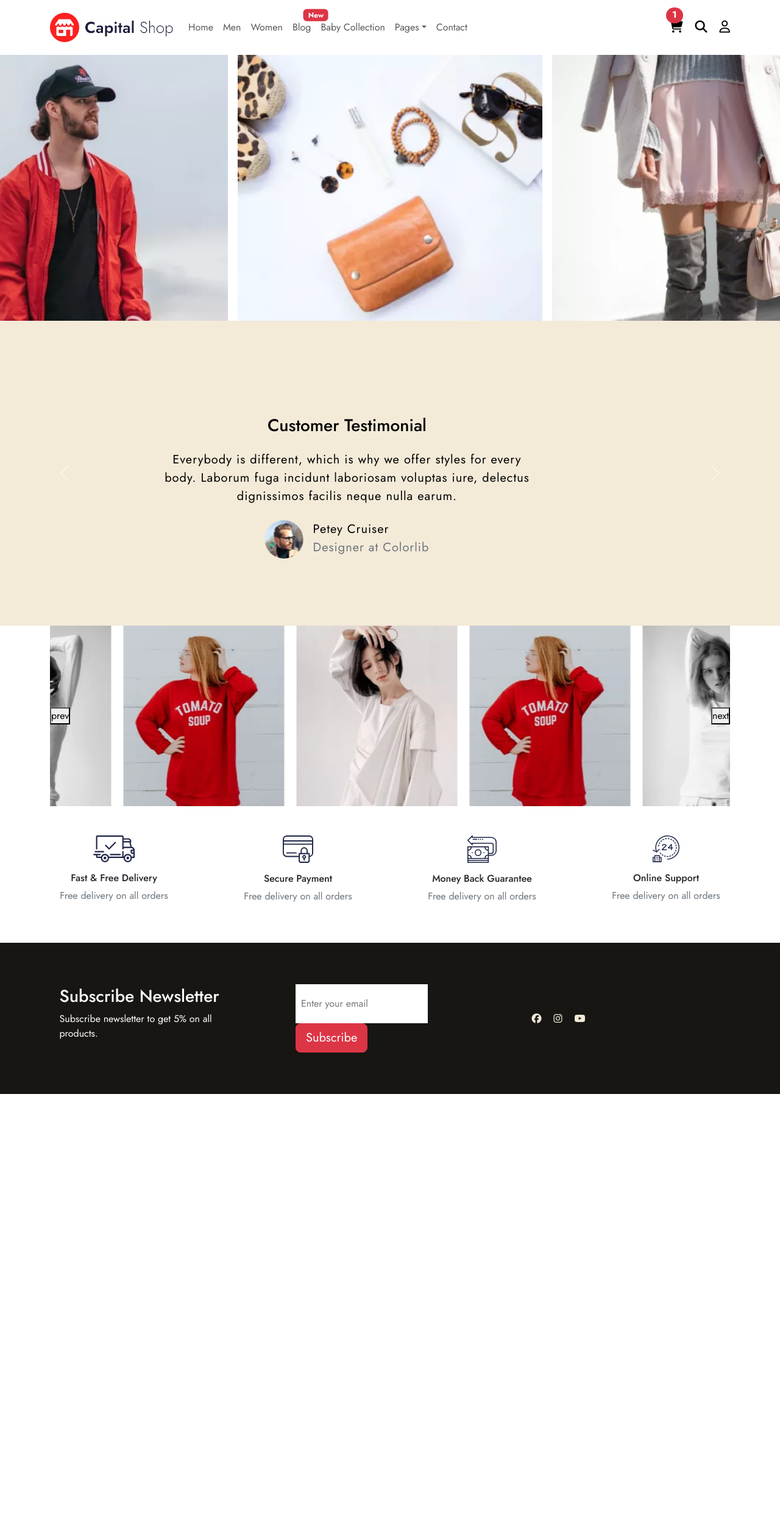
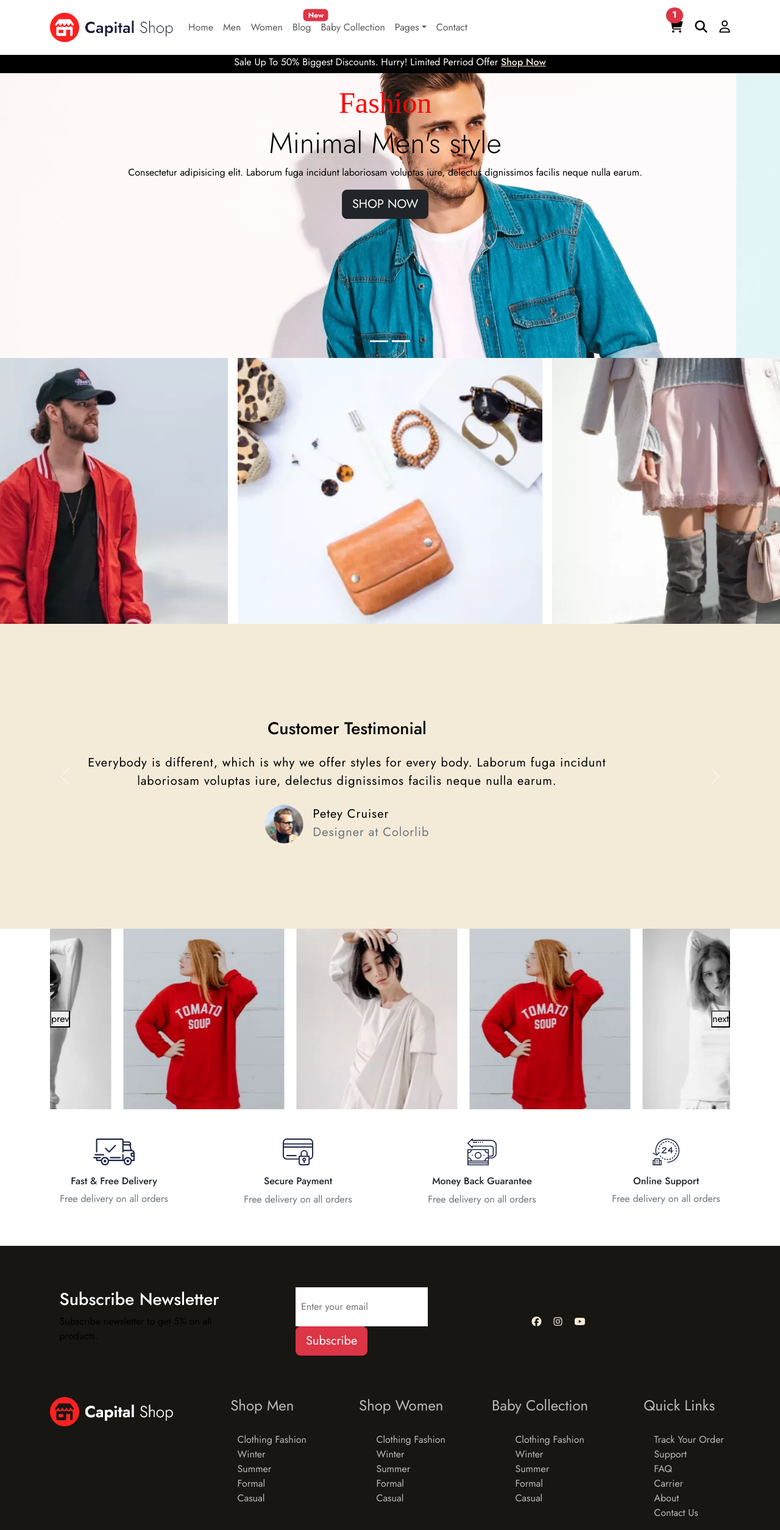
Before and after one commit to Sameerkhan-01/CapitalShop-Website, a plain HTML site: page index.html in a window 1280 px wide. Shown: the top 2509 px of the page at 61% size. Before the commit the page ends 1794 px from the top, so only its background shows below. Drawn offline with nearby package versions, Linux system fonts and the light colour scheme; a web font is replaced by a local one.

Commit message:
Added footer

```diff
--- a/index.html
+++ b/index.html
@@ -20,10 +20,10 @@
 
     <div class="container justify-content-center flex-column">
         <div class="navbar cs-navbar-copy">
-            <div class="navbar-brand">
-                <img src="Images/logo.png.webp" alt="Capital Shop Logo" class="img-fluid">
-            </div>
             <div class="cs-nav-social d-flex justify-content-center">
+                <div class="navbar-brand">
+                    <img src="Images/logo.png.webp" alt="Capital Shop Logo" class="img-fluid">
+                </div>
                 <div class="social-link">
                     <a href="">
                         <i class="fa-solid fa-cart-shopping"></i>
@@ -92,6 +92,52 @@
         </div>
     </div>
 
+    <div class="header-bottom">
+        <p>
+            Sale Up To 50% Biggest Discounts. Hurry! Limited Perriod Offer
+            <a href="#">Shop Now</a>
+        </p>
+    </div>
+
+    <!-- SLIDER -->
+    <div class="carousel slide" data-bs-ride="carousel" id="#myslider">
+        <div class="carousel-inner">
+            <div class="carousel-item active">
+                <img src="Images/h1_hero1.jpg" alt="img" class="img-fluid">
+                <div class="carousel-caption">
+                    <h2 class="display-5" >Fashion</h2>
+                    <h3 class="display-5" >Minimal Men's style </h3>
+                    <p>Consectetur adipisicing elit. Laborum fuga incidunt laboriosam voluptas iure, delectus dignissimos facilis neque nulla
+                    earum.</p>
+                    <button class="btn btn-dark btn-lg">SHOP NOW</button>
+                </div>
+            </div>
+            <div class="carousel-item">
+                <img src="Images/h1_hero2.jpg" alt="img2" class="img-fluid">
+                <div class="carousel-caption">
+                    <h2 class="display-5" >Fashion</h2>
+                    <h3 class="display-5" >Minimal Men's style </h3>
+                    <p>Consectetur adipisicing elit. Laborum fuga incidunt laboriosam voluptas iure, delectus dignissimos facilis neque nulla
+                    earum.</p>
+                    <button class="btn btn-dark btn-lg">SHOP NOW</button>
+                </div>
+            </div>
+            <button class="carousel-control-prev" data-bs-slide="prev" data-bs-target="#myslider">
+                <span class="carousel-control-prev-icon">
+                </span>
+            </button>
+            <button class="carousel-control-next" data-bs-slide="next" data-bs-target="#myslider">
+                <span class="carousel-control-next-icon">
+                </span>
+            </button>
+            <div class="carousel-indicators">
+                <div data-bs-slide-to="0" data-bs-target="#myslider" class="active"></div>
+                <div data-bs-slide-to="1" data-bs-target="#myslider" class="active"></div>
+            </div>
+        </div>
+
+    </div>
+
     <div class="container">
         <div class="img-item col-4 mx-2">
             <img src="Images/items1.jpg" alt="" class="img-fluid">
@@ -109,6 +155,7 @@
             <a href="#">Women's Fashion</a>
         </div>
     </div>
+
 
     <div class="container-fluid d-flex justify-content-center bg-base">
         <div class="carousel slide cs-slider w-100" data-bs-ride="carousel" id="myslider">
@@ -193,6 +240,16 @@
         </div>
     </div>
 
+    <!-- <div class="nav-title">
+        <h2>Trending This Week</h2>
+        <div class="collapse navbar-collapse" id="mynav">
+            <div class="navbar-nav">
+                <div class="nav-item"><a href="#" class="nav-link">Home</a></div>
+            </div>
+
+        </div>
+    </div> -->
+
     <div class="container">
         <div class="tiny-slider">
             <img src="Images/latest1.jpg" alt="" class="img-fluid">
@@ -240,7 +297,7 @@
         </div>
     </div> -->
 
-    <div class="footer">
+    <div class="container-fluid footer">
         <div class="sub mt-5 mb-5  col-lg-3 col-md-6 d-flex flex-column ">
             <h3>Subscribe Newsletter</h3>
             <p>Subscribe newsletter to get 5% on all products.</p>
@@ -254,6 +311,55 @@
             <i class="fa-brands fa-instagram"></i>
             <i class="fa-brands fa-youtube"></i>
         </div>
+        </div>
+        <!-- Footer -->
+    <div class="black">
+        <div class="container footers justify-content-between">
+            <div class="brand">
+                <img src="Images/logo2_footer.png.webp" alt="Capital Shop Logo" class="img-fluid">
+            </div>
+            <div class="footer-title">
+                <h4>Shop Men</h4>
+                <ul>
+                    <li><a href="#">Clothing Fashion</a></li>
+                    <li><a href="#">Winter</a></li>
+                    <li><a href="#">Summer</a></li>
+                    <li><a href="#">Formal</a></li>
+                    <li><a href="#">Casual</a></li>
+                </ul>
+            </div>
+            <div class="footer-title">
+                <h4>Shop Women</h4>
+                <ul>
+                    <li><a href="#">Clothing Fashion</a></li>
+                    <li><a href="#">Winter</a></li>
+                    <li><a href="#">Summer</a></li>
+                    <li><a href="#">Formal</a></li>
+                    <li><a href="#">Casual</a></li>
+                </ul>
+            </div>
+            <div class="footer-title">
+                <h4>Baby Collection</h4>
+                <ul>
+                    <li><a href="#">Clothing Fashion</a></li>
+                    <li><a href="#">Winter</a></li>
+                    <li><a href="#">Summer</a></li>
+                    <li><a href="#">Formal</a></li>
+                    <li><a href="#">Casual</a></li>
+                </ul>
+            </div>
+            <div class="footer-title">
+                <h4>Quick Links</h4>
+                <ul>
+                    <li><a href="#">Track Your Order</a></li>
+                    <li><a href="#">Support</a></li>
+                    <li><a href="#">FAQ</a></li>
+                    <li><a href="#">Carrier</a></li>
+                    <li><a href="#">About</a></li>
+                    <li><a href="#">Contact Us</a></li>
+                </ul>
+            </div>
+        </div>
     </div>
 
 
--- a/style.css
+++ b/style.css
@@ -9,6 +9,7 @@
 :root{
     --base:#F3EAD8;
     --base-font: "Jost","segoe UI",sans-serif
+    /* --base-font: "Clicker Script",cursive */
 }
  .container
   {
@@ -231,3 +232,72 @@ input[type="email"]
         display: flex;
     }
 } */
+/* button {
+  position: absolute;
+  top: 50%;
+  transform: translateY(-50%);
+  background-color: transparent;
+  border: none;
+  font-size: 2rem;
+  cursor: pointer;
+} */
+ /* .carousel-caption
+ {
+   display: flex;
+   align-items: center;
+ } */
+ .carousel-caption h2
+ {
+    font-family: "Clicker Script";
+    color: red;
+ }
+ .carousel-caption h3,p
+ {
+     color: black;
+}
+
+ .carousel-caption{
+    width: 80%;
+    text-align: center;
+    top: 0%;
+ }
+ .header-bottom
+ {
+    background-color: black;
+    width: 100%;
+    height: 30px;
+    text-align: center;
+    padding: ;
+ }
+ .header-bottom p{
+    color: white;
+    font-weight: 400;
+    font-size: 16px;
+ }
+ .header-bottom a{
+    color: var(--base);
+    font-weight: 500;
+    font-size: 16px;
+ }
+ .footers
+ {
+
+    color: #BBB9B5;
+
+ }
+ .footer-title ul {
+    list-style: none;
+    color: #BBB9B5;
+ }
+ .footer-title a{
+    color: #BBB9B5;
+    padding: 10px;
+    text-decoration: none;
+ }
+ .footer-title h4{
+    margin-bottom: 30px;
+    font-weight: 400;
+ }
+ .black{
+    background-color: #171613;
+ }
```
Also changed, not shown: Images/h1_hero1.jpg (added), Images/h1_hero2.jpg (added), Images/logo2_footer.png.webp (added).
